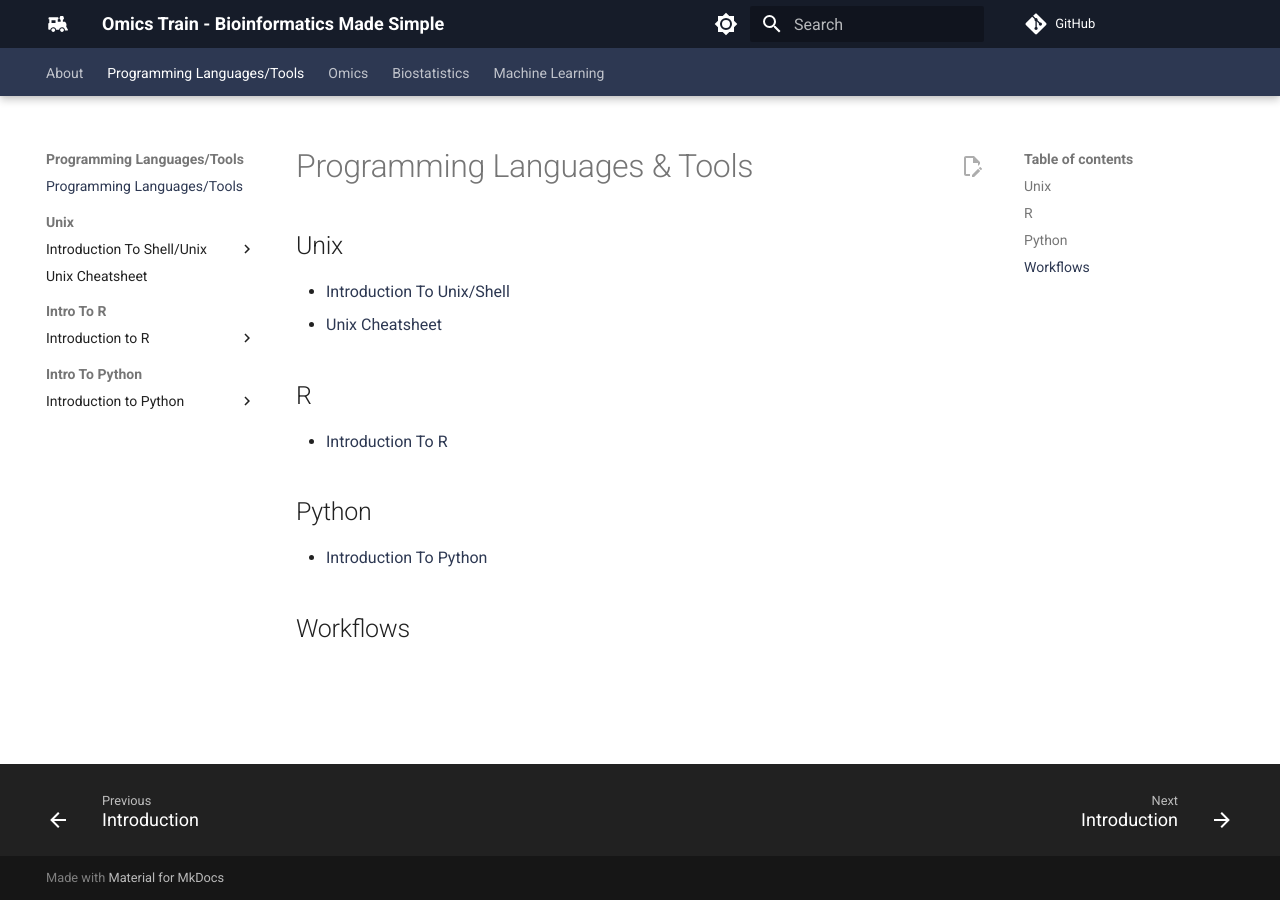
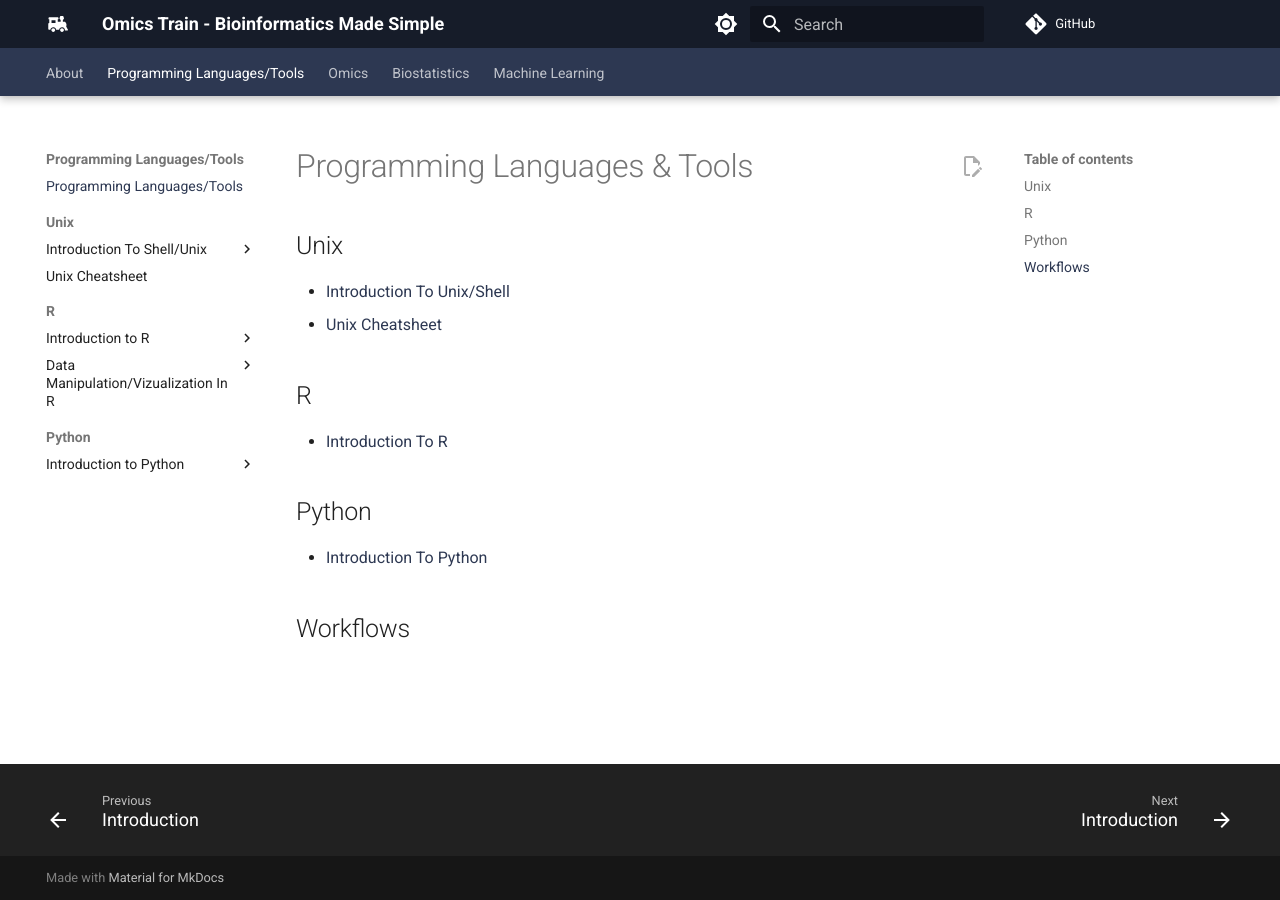
Before and after one commit to comp-tox-jhu/CompToxLab, an MkDocs documentation site: the page built from docs/programming_languages_tools/programming_languages_tools.md, in a window 1280 px wide. Built offline with MkDocs 1.6.1 and Material for MkDocs 9.7.7, drawn with Linux system fonts in a browser that asks for light colours; comment, search, counter and statistics services are not loaded.

Commit message:
Update mkdocs.yml

```diff
--- a/mkdocs.yml
+++ b/mkdocs.yml
@@ -86,7 +86,7 @@ nav:
                 - "Regular Expressions": programming_languages_tools/unix/05_regular_expressions.md
                 - "Shell Scripting": programming_languages_tools/unix/06_shell_scripts.md
             - "Unix Cheatsheet": programming_languages_tools/unix_cheatsheet.md
-        - Intro To R:
+        - R:
             - "Introduction to R":
                 - "Introduction": programming_languages_tools/intro_to_r/01_introduction.md
                 - "Data Types/Variables/Vectors": programming_languages_tools/intro_to_r/02_data_types_variables_vectors.md
@@ -94,7 +94,11 @@ nav:
                 - "Functions/Flow": programming_languages_tools/intro_to_r/04_functions-flow.md
                 - "Inspecting/Manipulating Data": programming_languages_tools/intro_to_r/05_inspecting-manipulating-data.md
                 - "Data Vizualization": programming_languages_tools/intro_to_r/06_visualization.md
-        - Intro To Python:
+            - "Data Manipulation/Vizualization In R":
+                - "Introduction": programming_languages_tools/r_data_viz/01_introduction.md
+                - "Data Types/Variables/Vectors": programming_languages_tools/r_data_viz/02_data_manipulatation.md
+                - "Data Structures": programming_languages_tools/r_data_viz/03_data_visualization.md
+        - Python:
             - "Introduction to Python":
                 - "Introduction": programming_languages_tools/intro_to_python/01_introduction.md
                 - "Variables/Data Types": programming_languages_tools/intro_to_python/02_variables-data-types.md
```
